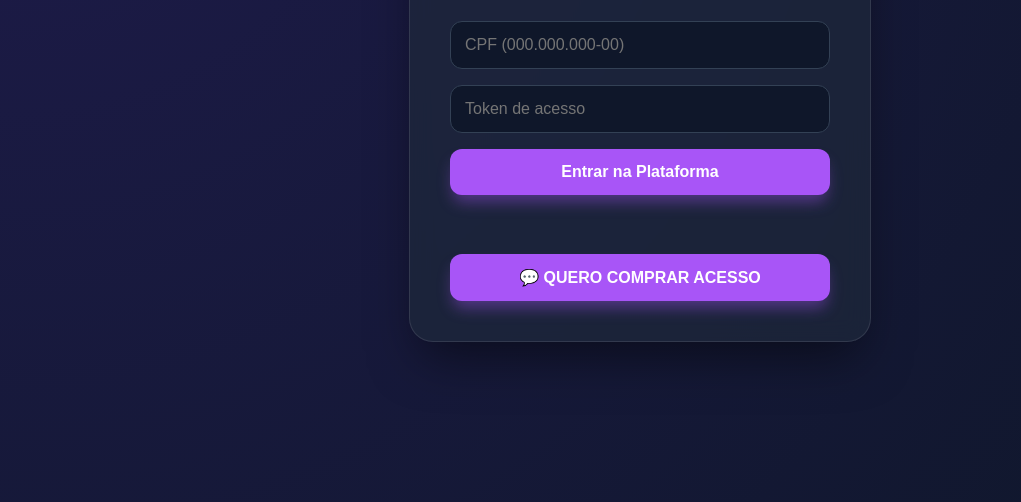
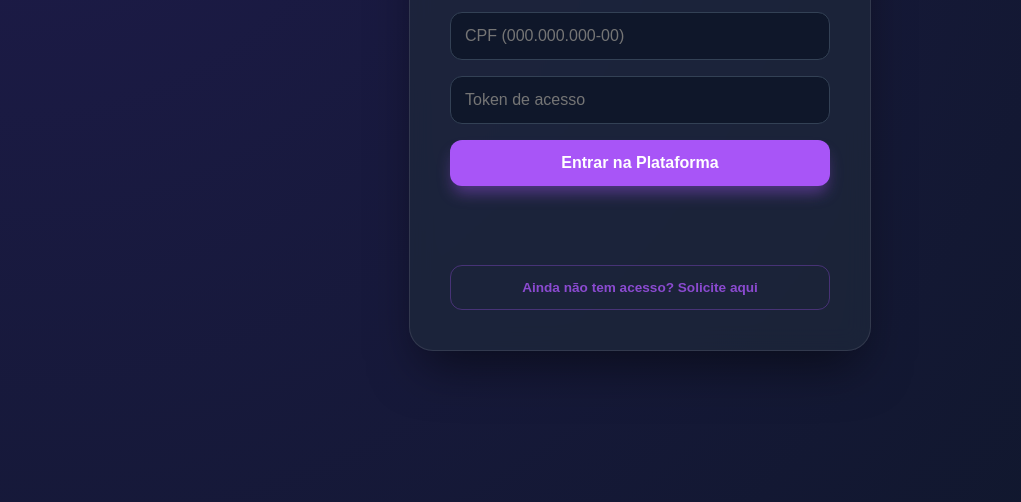
Before and after one commit to Autoescola-gf/cursinhos, a plain HTML site: page index.html in a window 1280 px wide. Shown: the part 298-800 px from the top of the page, without its empty margins (0-1021 px from the left). Drawn offline with Linux system fonts and the light colour scheme.

Commit message:
Update index.html

```diff
--- a/index.html
+++ b/index.html
@@ -104,6 +104,21 @@
             font-size: 0.85rem;
             min-height: 20px;
         }
+        #buyButton {
+            background: transparent; /* Remove o fundo roxo */
+            border: 1px solid rgba(168, 85, 247, 0.4); /* Borda fina e semi-transparente */
+            color: #a855f7; /* Texto na cor roxa do tema */
+            box-shadow: none; /* Remove a sombra pesada */
+            margin-top: 20px;
+            font-size: 0.85rem; /* Um pouco menor que o principal */
+            opacity: 0.8;
+        }
+        #buyButton:hover {
+            background: rgba(168, 85, 247, 0.1); /* Fundo sutil ao passar o mouse */
+            border-color: var(--primary);
+            opacity: 1;
+            transform: translateY(-1px);
+        }
     </style>
 </head>
 <body>
@@ -116,7 +131,7 @@
         <input type="text" id="tokenInput" placeholder="Token de acesso">
         <button id="loginButton" onclick="checkToken()">Entrar na Plataforma</button>
         <p id="message"></p>
-        <button id="buyButton" onclick="comprarAcesso()">💬 QUERO COMPRAR ACESSO</button>
+        <button id="buyButton" onclick="comprarAcesso()">Ainda não tem acesso? Solicite aqui</button>
     </div>
     <script>
         function comprarAcesso() {
```
